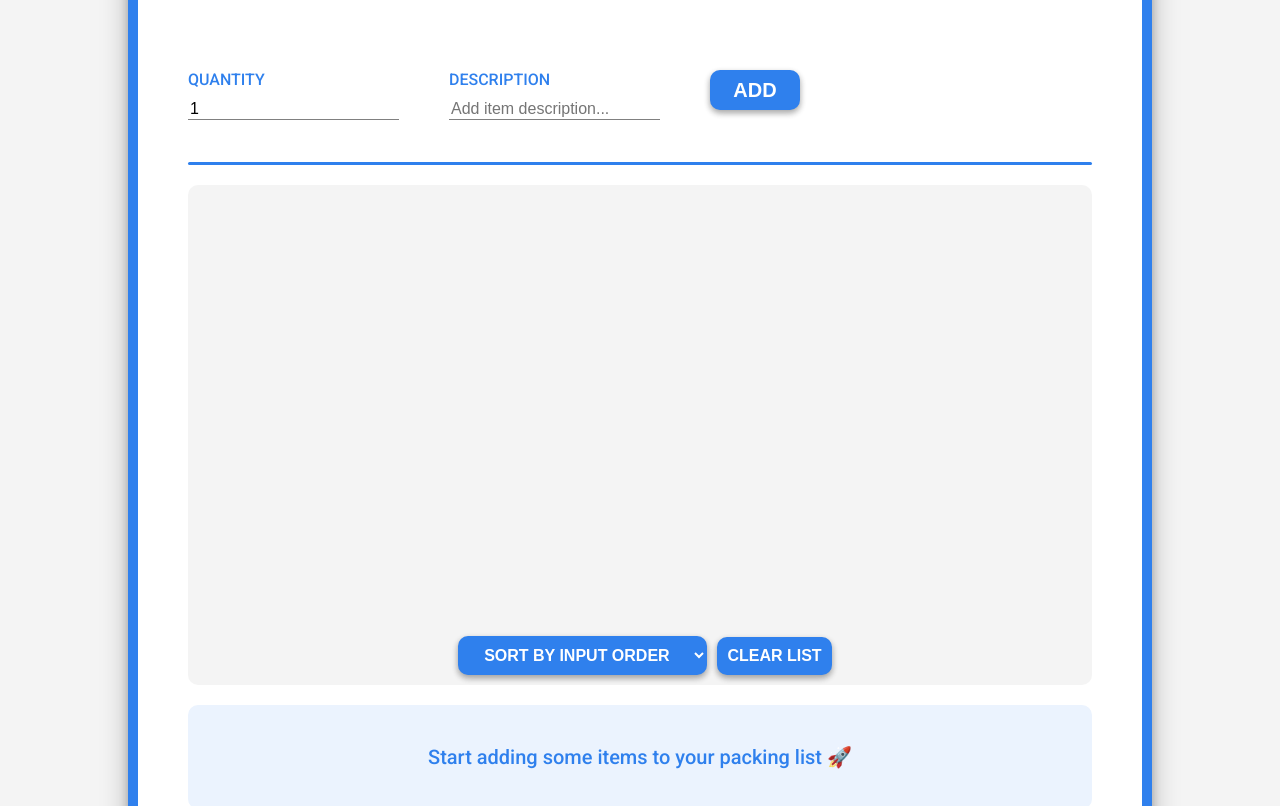
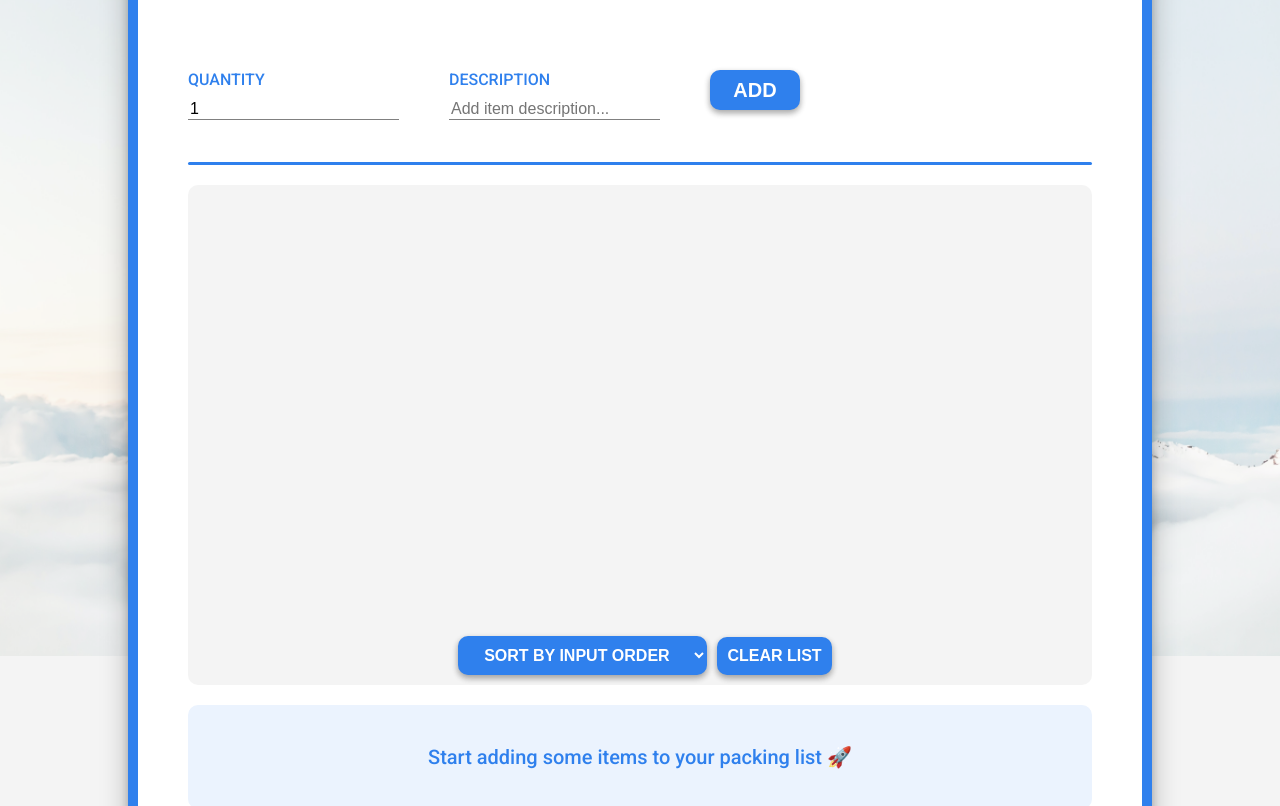
Before and after one commit to kavyansh/travel-away-app, a React app: page / in a window 1280 px wide. Shown: the part 144-950 px from the top of the page. Built offline with nearby package versions, Linux system fonts and the light colour scheme; some packages are replaced by stand-ins of ours; a web font is replaced by a local one.

Commit message:
added background image.

```diff
--- a/src/index.css
+++ b/src/index.css
@@ -27,6 +27,21 @@ body {
   box-shadow: rgba(0, 0, 0, 0.25) 0px 14px 28px,
     rgba(0, 0, 0, 0.22) 0px 10px 10px;
   padding: 50px;
+  position: relative;
+}
+
+body::before {
+  content: "";
+  position: fixed;
+  top: 0;
+  left: 0;
+  width: 100%;
+  height: 100%;
+  background-image: url("../public/background-img.jpg");
+  background-position: bottom;
+  opacity: 0.6;
+  background-size: cover;
+  background-repeat: no-repeat;
 }
 
 .header {
```
Also changed, not shown: public/background-img.jpg (added).
